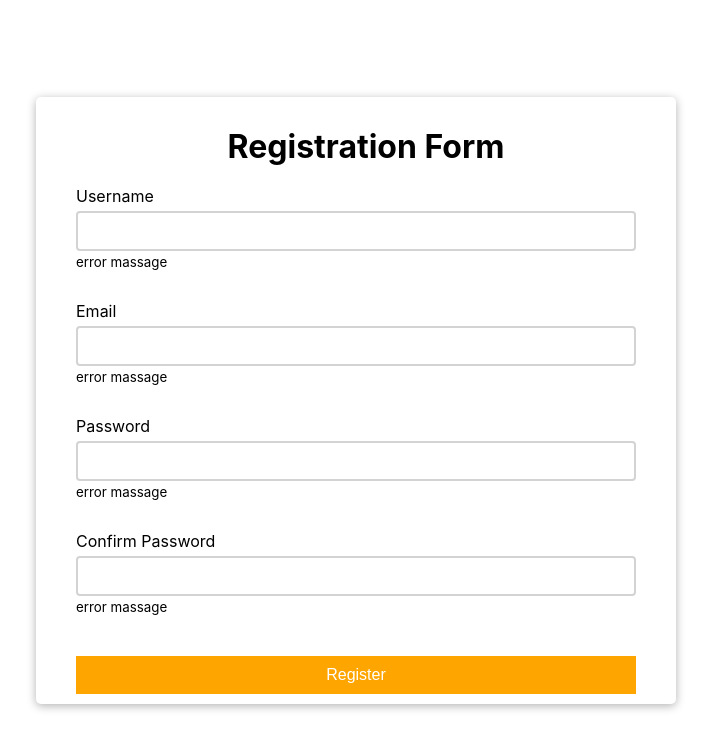
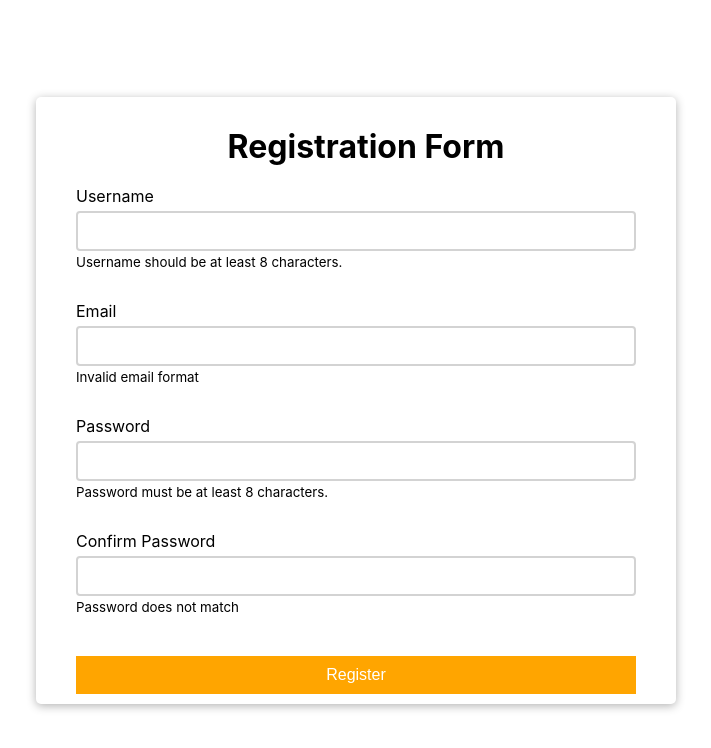
Before and after one commit to Pheeraphat47/form-validation, a React (Create React App) app: page / in a window 1280 px wide. Shown: the top 748 px of the page, without its empty margins (284-995 px from the left). Built offline with nearby package versions, Linux system fonts and the light colour scheme.

Commit message:
Add Error Message

```diff
--- a/src/components/FormComponent.jsx
+++ b/src/components/FormComponent.jsx
@@ -6,6 +6,14 @@ const FormComponent = () => {
     const [email,SetEmail] = useState('');
     const [password,setPassword] = useState('');
     const [confirmpassword,setConfirmPassword] = useState('');
+
+
+
+    /* สร้าง State สำหรับ  Error Message*/
+    const [errorUserName , setErrorUserName] = useState('Username should be at least 8 characters.');
+    const [errorEmail,setErrorEmail] = useState('Invalid email format');
+    const [errorPassword,setErrorPassword] = useState('Password must be at least 8 characters.');
+    const [errorConfirmPassword,setErrorConfirmPassword] = useState('Password does not match');
     return(
         <div className="container">
             {/* สร้างฟอรม์ */}
@@ -16,22 +24,22 @@ const FormComponent = () => {
                      <label>Username</label>
                      {/*ข้อมูลที่ User กรอก จะถูกเก็บใน State userName */}
                      <input type="text" value={userName} onChange={(e)=>setUserName(e.target.value)}/>
-                     <small>error massage</small>
+                     <small>{errorUserName}</small>
                 </div>
                 <div className="form-control">
                      <label>Email</label>
                      <input type="text" value={email} onChange={(e)=>SetEmail(e.target.value)}/>
-                     <small>error massage</small>
+                     <small>{errorEmail}</small>
                 </div>
                 <div className="form-control">
                      <label>Password</label>
                      <input type="text" value={password} onChange={(e)=>setPassword(e.target.value)}/>
-                     <small>error massage</small>
+                     <small>{errorPassword}</small>
                 </div>
                 <div className="form-control">
                      <label>Confirm Password</label>
                      <input type="text" value={confirmpassword} onChange={(e)=>setConfirmPassword(e.target.value)}/>
-                     <small>error massage</small>
+                     <small>{errorConfirmPassword}</small>
                 </div>
                 <button type="submit">Register</button>
             </form>
```
